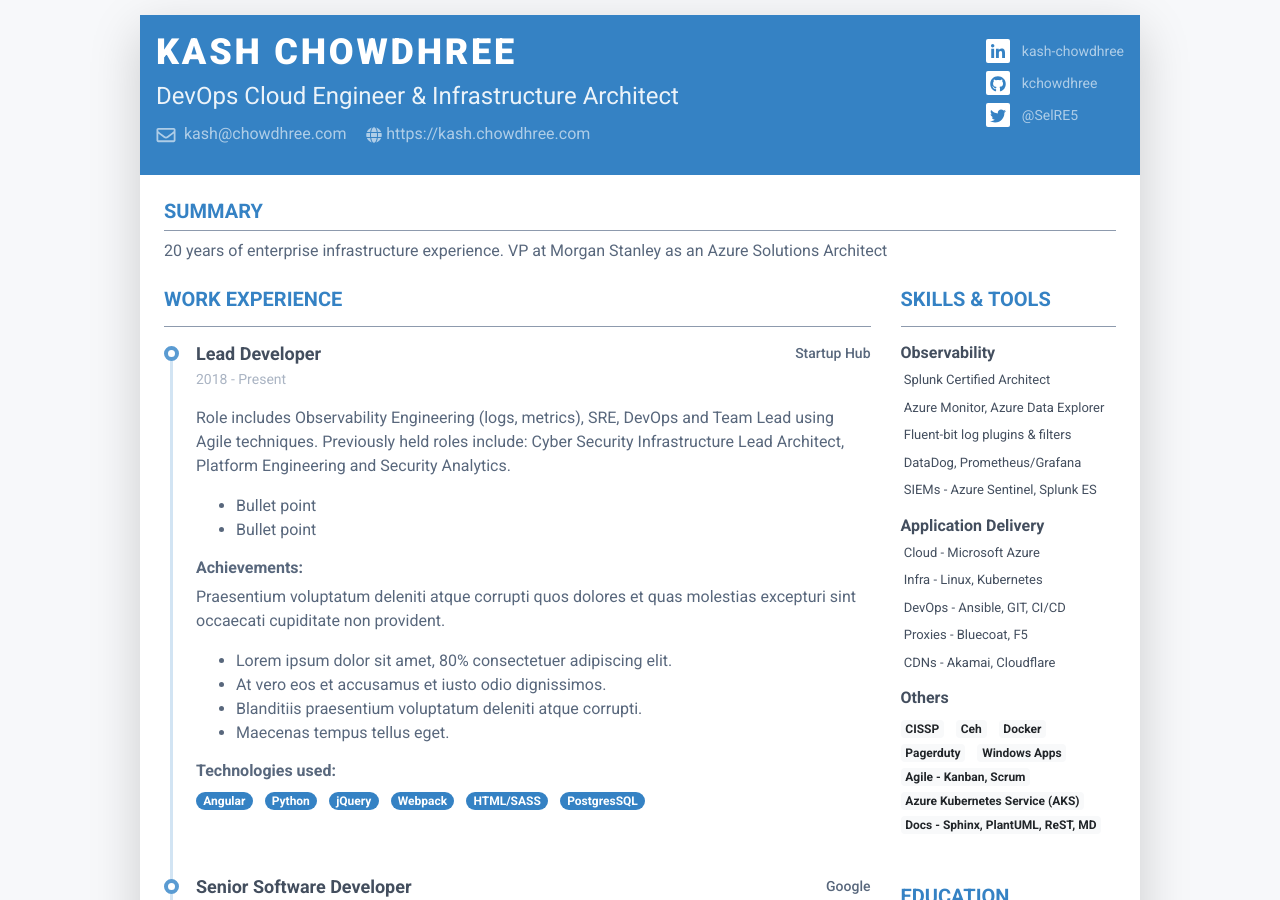
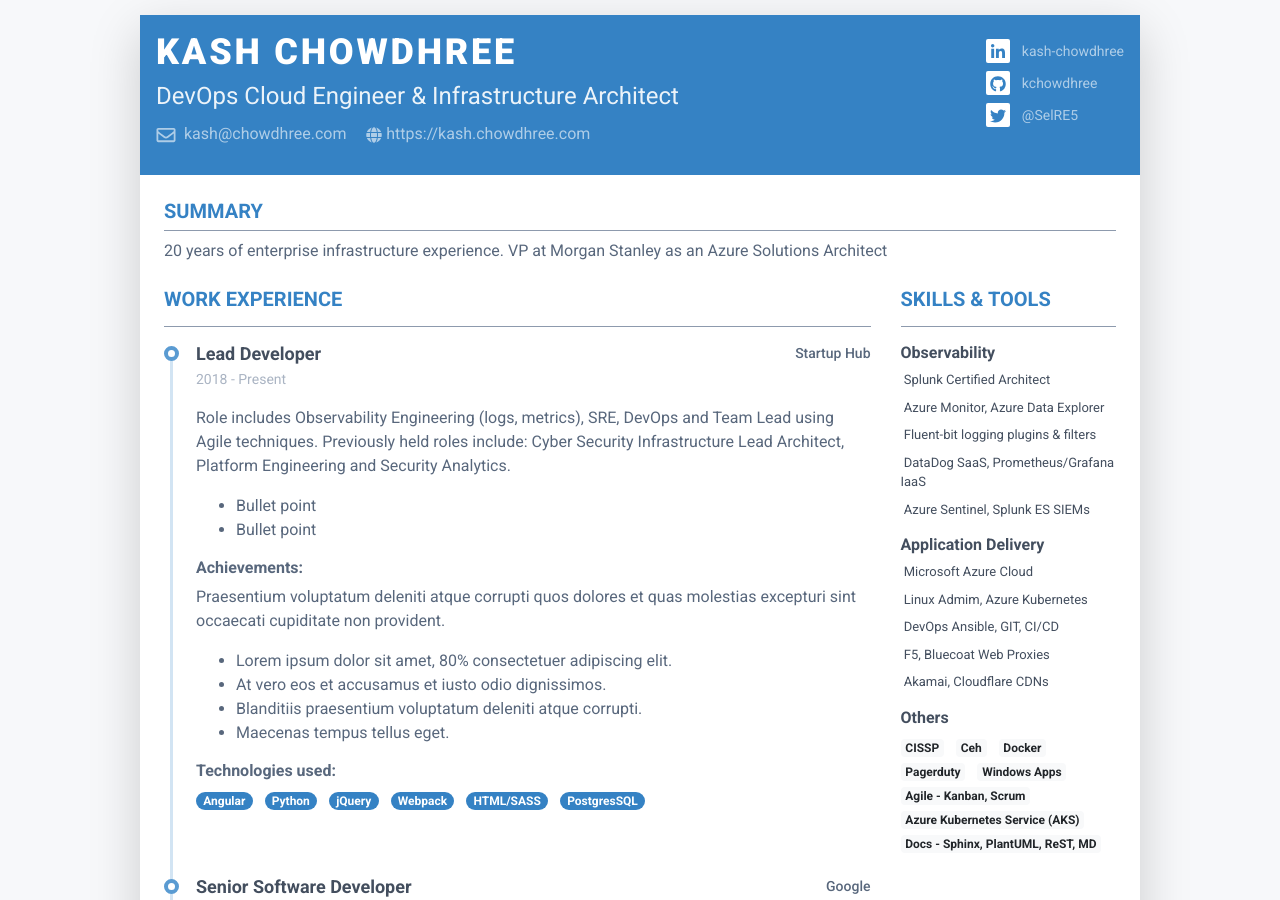
Before and after one commit to Hamy200/resume, a Jekyll site: the page built from index.markdown, in a window 1280 px wide and 900 px high. Built offline with Jekyll 4.4.1, drawn with Linux system fonts in a browser that asks for light colours; nearby versions of some CDN libraries.

Commit message:
Update data.yml

```diff
--- a/_data/data.yml
+++ b/_data/data.yml
@@ -141,16 +141,16 @@ skills:
     tools:
       - name: Splunk Certified Architect
       - name: Azure Monitor, Azure Data Explorer
-      - name: Fluent-bit log plugins & filters
-      - name: DataDog, Prometheus/Grafana
-      - name: SIEMs - Azure Sentinel, Splunk ES
+      - name: Fluent-bit logging plugins & filters
+      - name: DataDog SaaS, Prometheus/Grafana IaaS
+      - name: Azure Sentinel, Splunk ES SIEMs
   - category: Application Delivery
     tools:
-      - name: Cloud - Microsoft Azure
-      - name: Infra - Linux, Kubernetes
-      - name: DevOps - Ansible, GIT, CI/CD
-      - name: Proxies - Bluecoat, F5
-      - name: CDNs - Akamai, Cloudflare
+      - name: Microsoft Azure Cloud
+      - name: Linux Admim, Azure Kubernetes
+      - name: DevOps Ansible, GIT, CI/CD
+      - name: F5, Bluecoat Web Proxies
+      - name: Akamai, Cloudflare CDNs
   - category: others
     tools:
       - CISSP
```
